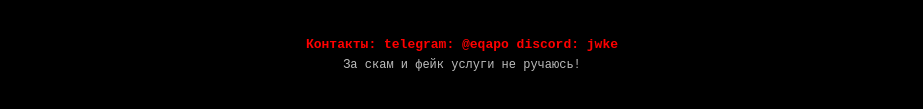
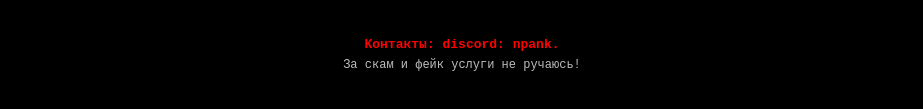
Before and after one commit to rustpranker/pranked, a plain HTML site: page pranks.html in a window 1280 px wide. Shown: the part 469-578 px from the top of the page, without its empty margins (178-1101 px from the left). Drawn offline with Linux system fonts and the light colour scheme.

Commit message:
Update pranks.html

```diff
--- a/pranks.html
+++ b/pranks.html
@@ -60,7 +60,7 @@
     <a href="instructions.html" class="cta">Инструкция</a>
 
     <footer>
-      <div style="color: var(--accent); font-weight:700;">Контакты: telegram: @eqapo discord: jwke</div>
+      <div style="color: var(--accent); font-weight:700;">Контакты: discord: npank.</div>
       <div style="margin-top:6px; font-size:12px;">За скам и фейк услуги не ручаюсь!</div>
     </footer>
   </div>
```
